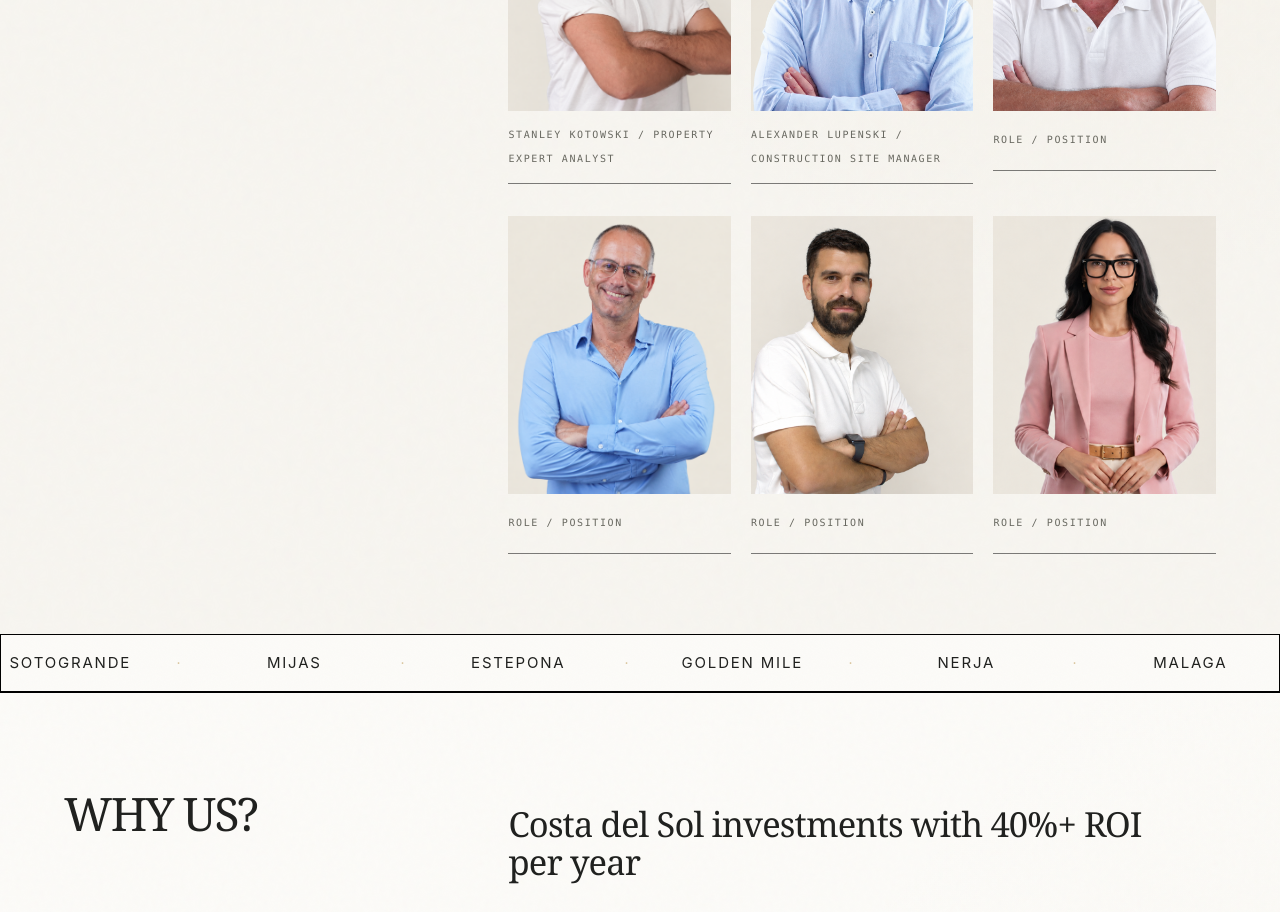
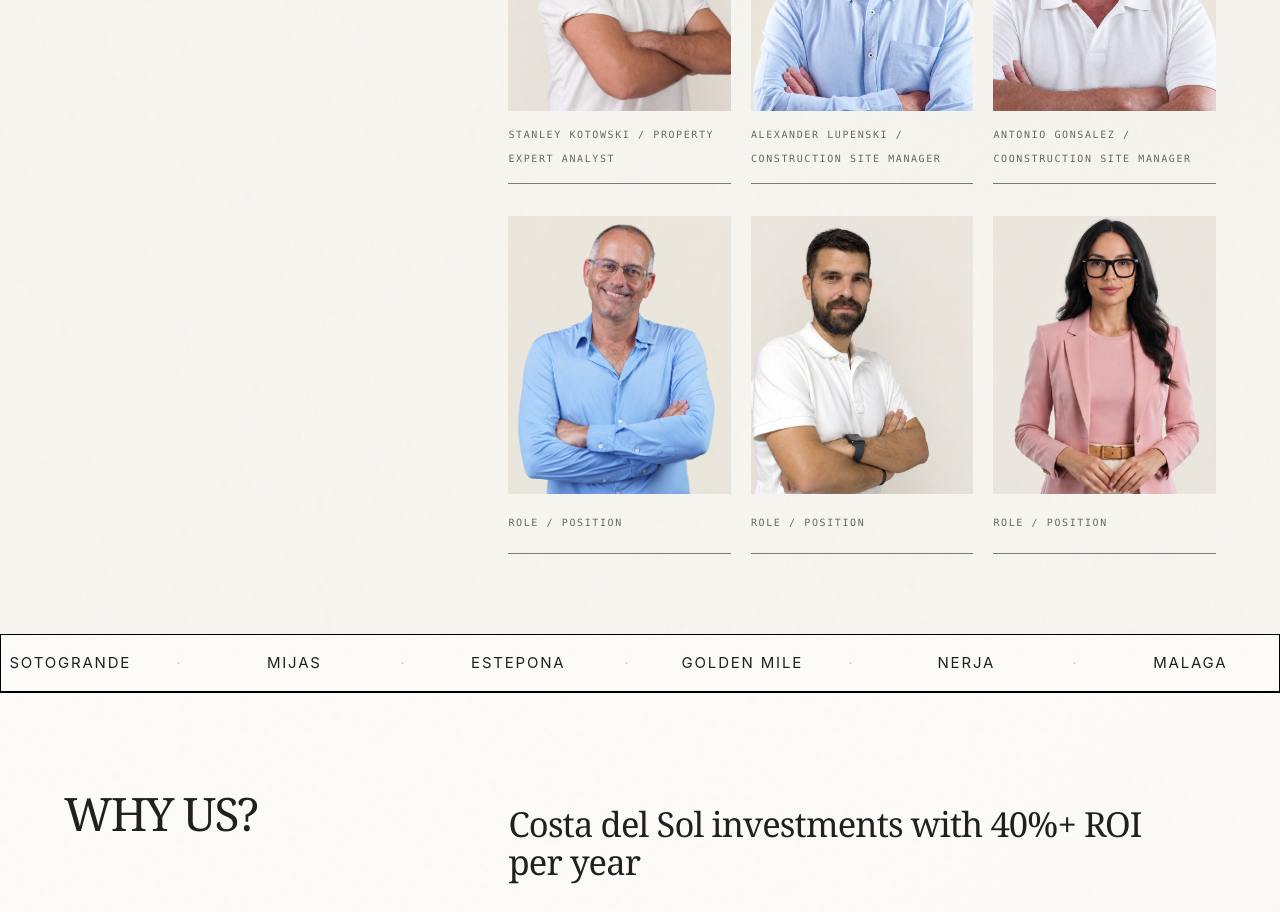
Before and after one commit to zdazix/brickinvest, a React (Vite) app in the folder app-1/: page / in a window 1280 px wide. Shown: the part 1340-2252 px from the top of the page. Built offline with nearby package versions, Linux system fonts and the light colour scheme; no server answers.

Commit message:
третье фото: Antonio Gonsalez/Coonstruction site manager
Amazi-Operation-Id: task:183dd077-6a9c-4710-a109-af97bed0c3a5
Amazi-Operation-Payload: b7947f59fe392b957fec89a41f7ef3492a87be7b309d8e3550ca4d994b15ea67

```diff
--- a/app-1/src/pages/home/components/AboutTeam.tsx
+++ b/app-1/src/pages/home/components/AboutTeam.tsx
@@ -40,7 +40,9 @@ export const AboutTeam = () => {
                   ? "Stanley Kotowski / Property expert analyst"
                   : index === 1
                     ? "Alexander Lupenski / Construction site manager"
-                    : "Role / Position"}
+                    : index === 2
+                      ? "Antonio Gonsalez / Coonstruction site manager"
+                      : "Role / Position"}
               </span>
             </div>
           </article>
```
